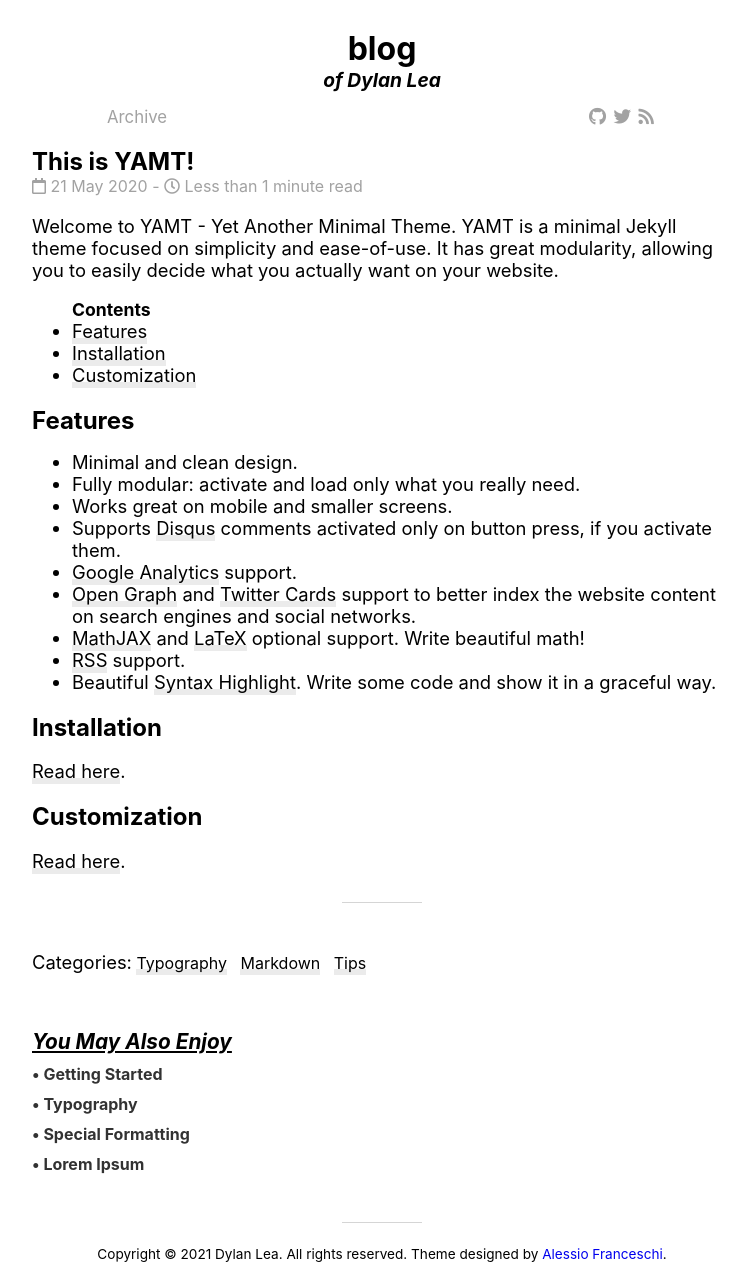
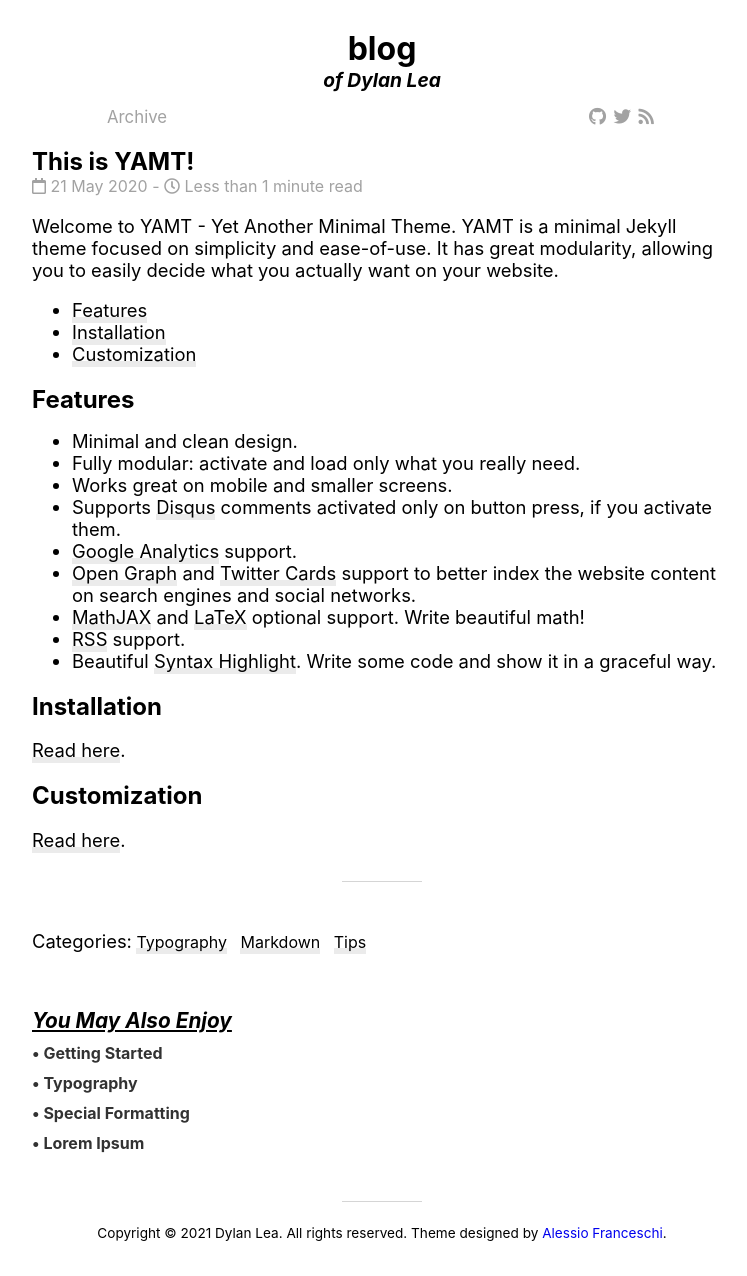
Before and after one commit to DylanCantCode/dylancantcode.github.io, a Jekyll site: the page built from _posts/2020-05-21-this-is-yamt.md, in a window 1280 px wide. Shown: the whole page, without its empty margins (258-1005 px from the left). Built offline with Jekyll 4.4.1, drawn with Linux system fonts in a browser that asks for light colours; nearby versions of some CDN libraries; comment, search, counter and statistics services are not loaded; after the commit the page ends 1255 px from its top, so only the background shows below that.

```diff
--- a/_sass/base.scss
+++ b/_sass/base.scss
@@ -69,13 +69,6 @@
 }
 //End MathJAX
 
-//ToC
-#markdown-toc::before {
-  content: "Contents";
-  font-size: 1.1rem;
-  font-weight: bold;
-}
-
 //Archive
 .archive-link{
   text-decoration: none;
```
